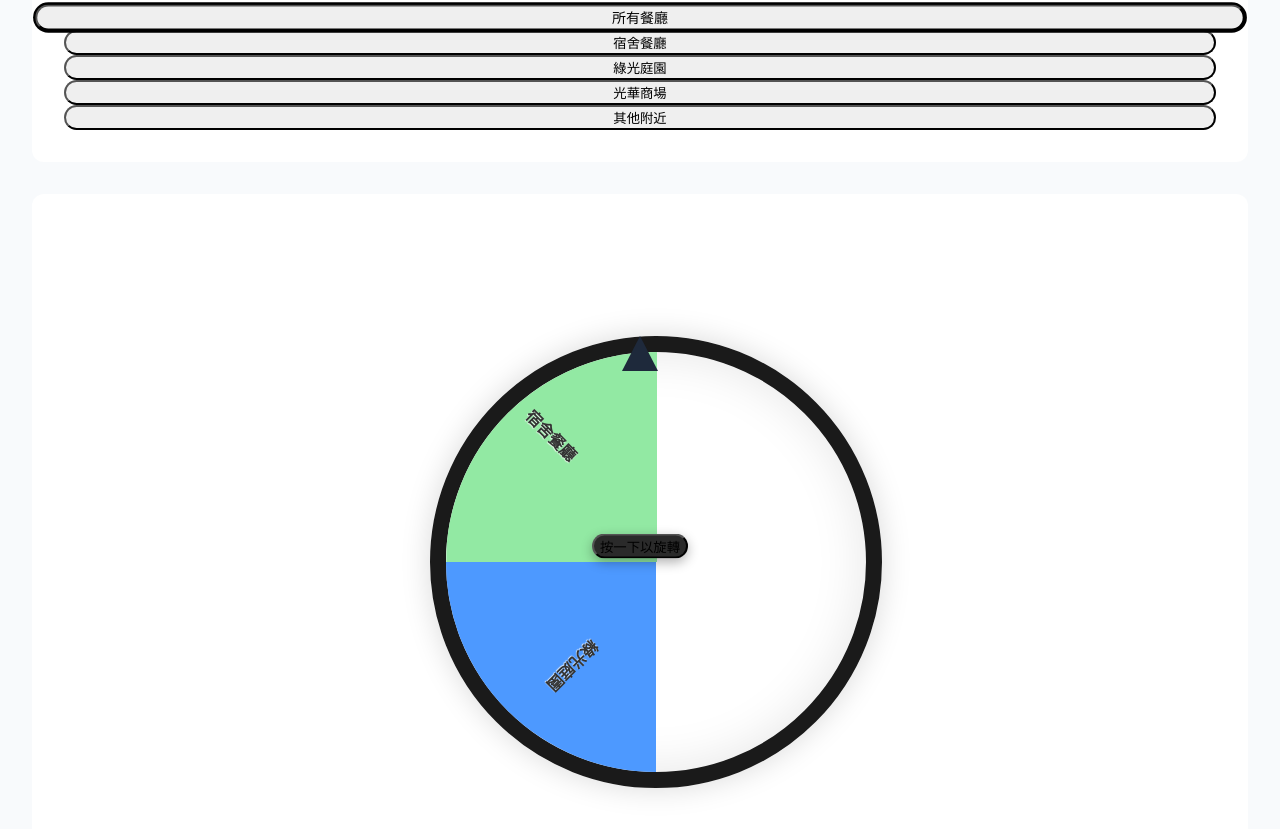
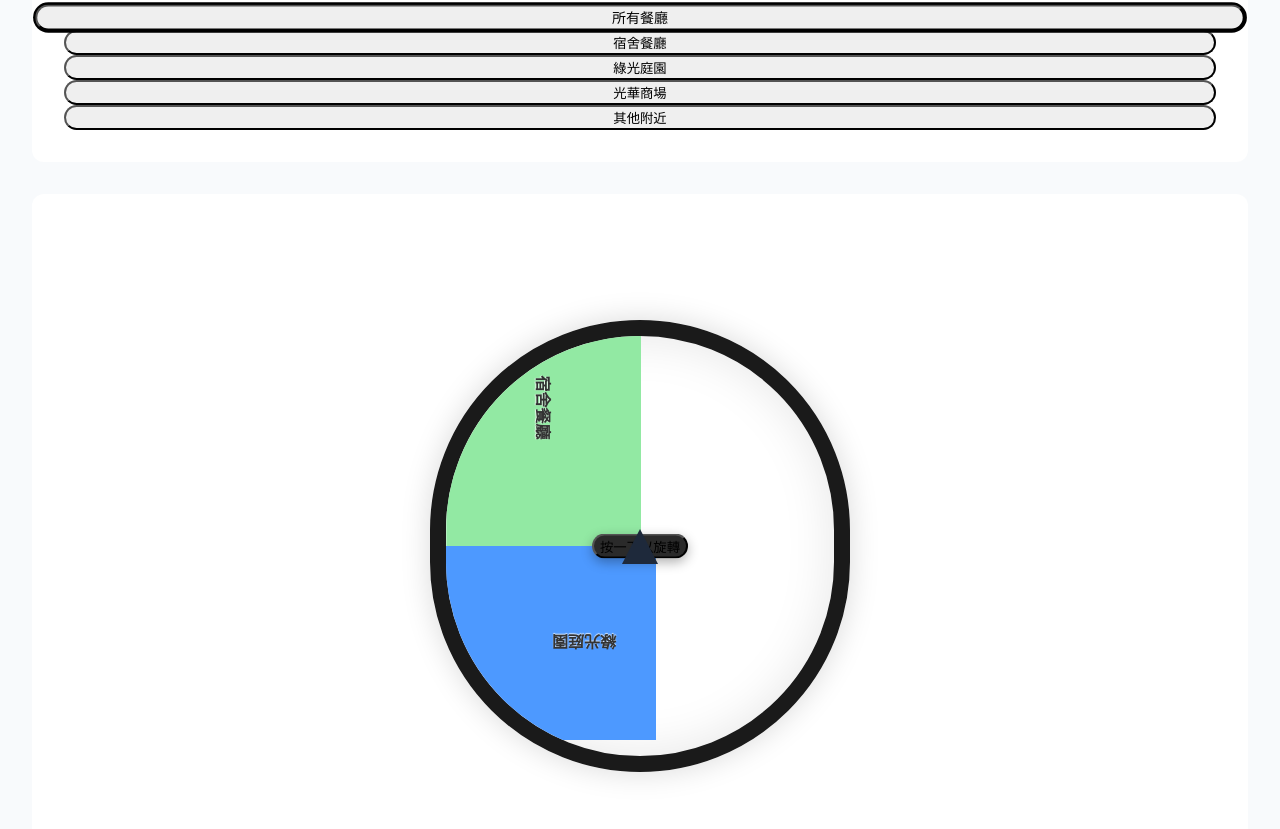
Before and after one commit to cnfzon/ntut_EastDormitory, a Next.js app in the folder ntut_eastdormitory/: page /food-finder in a window 1280 px wide. Shown: the part 385-1214 px from the top of the page. Built offline with nearby package versions, Linux system fonts and the light colour scheme.

Commit message:
修正轉盤顯示：調整所有選項的角度和位置，確保轉盤完全置中

```diff
--- a/ntut_eastdormitory/pages/food-finder.js
+++ b/ntut_eastdormitory/pages/food-finder.js
@@ -249,7 +249,7 @@ export default function FoodFinder() {
             </div>
           )}
 
-          <div className="relative mx-auto" style={{ width: 420, height: 420 }}>
+          <div className="relative mx-auto flex justify-center items-center" style={{ width: 420, height: 420 }}>
             {/* 轉盤中心指針 */}
             <div className="absolute top-0 left-1/2 transform -translate-x-1/2 -mt-5 z-20">
               <div className="pointer-flash" ref={el => rotating && el?.classList.add('pointer-flash-active')}>
@@ -272,13 +272,14 @@ export default function FoodFinder() {
                 { name: "光華商場", color: '#fceeb2' },
                 { name: "其他附近", color: '#ff9090' }
               ].map((section, index) => {
-                const angle = 90 * index;
+                // 計算每個扇形的角度（360度除以選項數量）
+                const angle = (360 / 4) * index;
                 return (
                   <div
                     key={index}
                     className="absolute w-1/2 h-1/2 flex items-center justify-center origin-bottom-right"
                     style={{
-                      transform: `rotate(${angle}deg) skew(0deg)`,
+                      transform: `rotate(${angle}deg) skew(${90 - 360/4}deg)`,
                       transformOrigin: '0% 100%',
                       background: section.color,
                       borderLeft: index % 2 === 0 ? '1px solid rgba(255,255,255,0.3)' : 'none'
@@ -287,13 +288,13 @@ export default function FoodFinder() {
                     <div
                       className="absolute"
                       style={{
-                        transform: `rotate(${45}deg)`,
+                        transform: `skew(${-(90 - 360/4)}deg) rotate(${90}deg)`,
                         width: '120px',
                         textAlign: 'center',
                         fontSize: '16px',
                         fontWeight: 'bold',
                         color: '#333',
-                        bottom: '55%',
+                        bottom: '60%',
                         textShadow: '0 1px 1px rgba(255,255,255,0.8)'
                       }}
                     >
```
